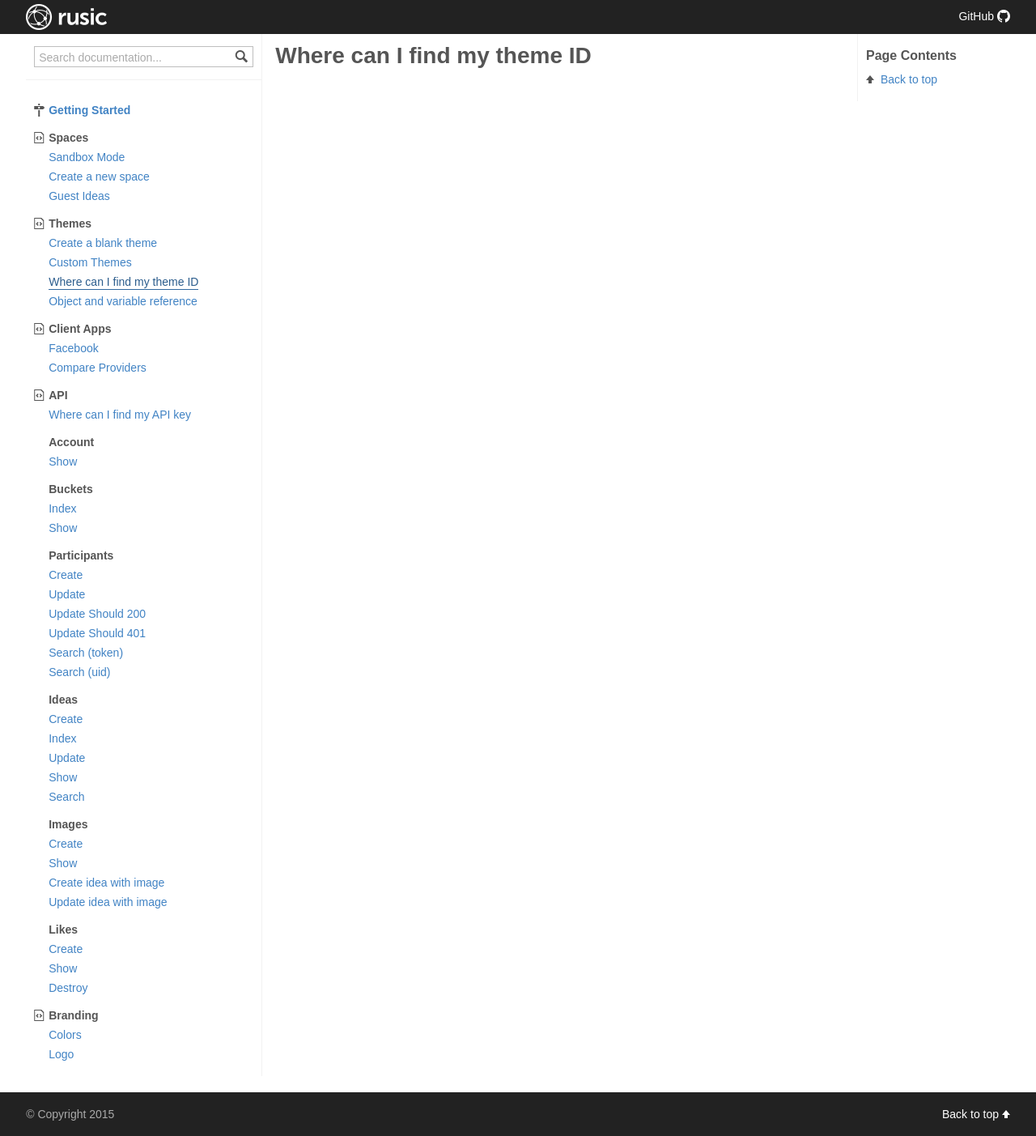
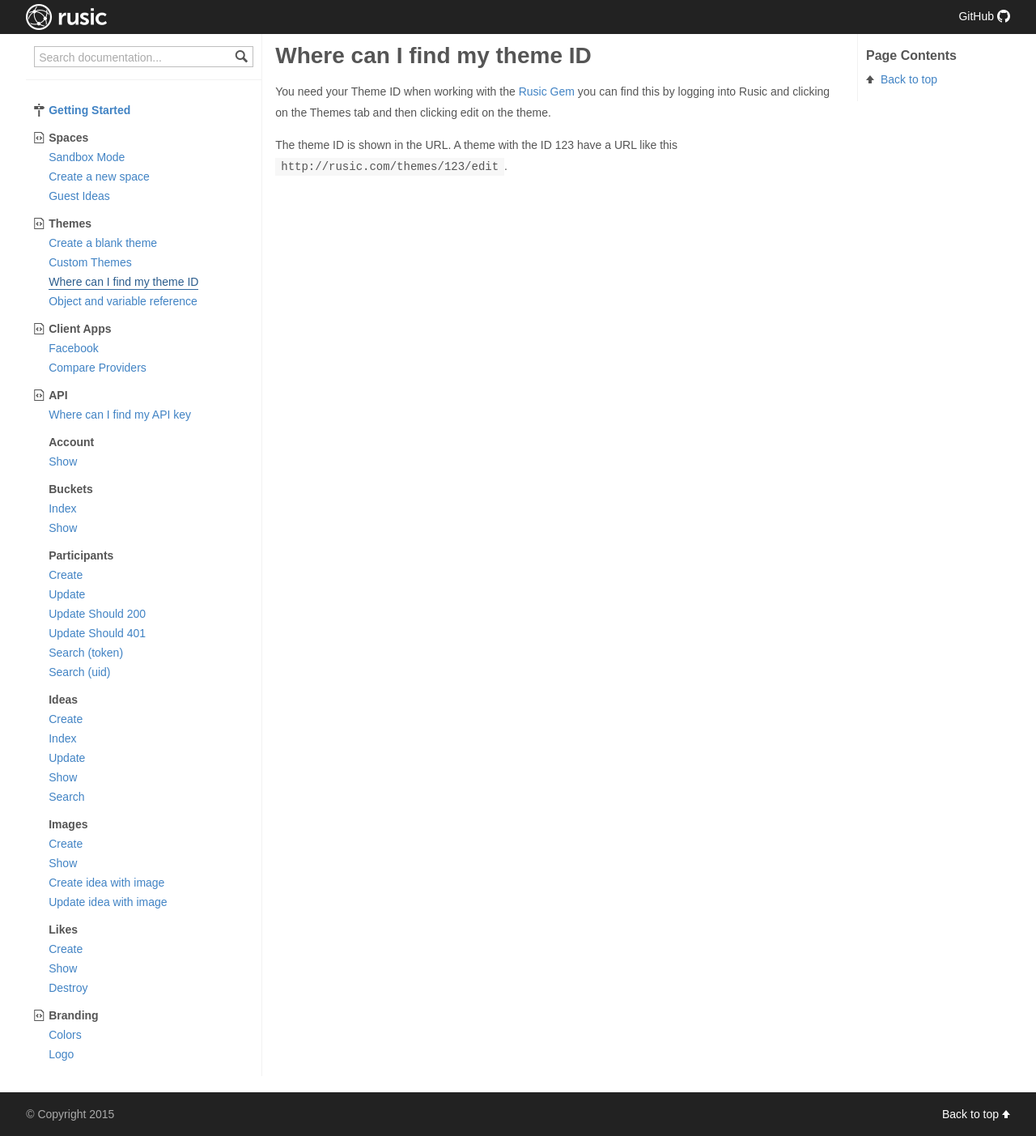
Before and after one commit to rusic/documentation, a Jekyll site: the page built from themes/where-can-i-find-my-theme-id.md, in a window 1280 px wide. Shown: the whole page at 81% size. Built offline with Jekyll 4.4.1, drawn with Linux system fonts in a browser that asks for light colours.

Commit message:
Theme ID

```diff
--- a/themes/where-can-i-find-my-theme-id.md
+++ b/themes/where-can-i-find-my-theme-id.md
@@ -4,3 +4,7 @@ title: Where can I find my theme ID
 ---
 
 # Where can I find my theme ID
+
+You need your Theme ID when working with the [Rusic Gem](https://github.com/rusic/rusic-gem) you can find this by logging into Rusic and clicking on the Themes tab and then clicking edit on the theme.
+
+The theme ID is shown in the URL. A theme with the ID 123 have a URL like this `http://rusic.com/themes/123/edit`.
```
